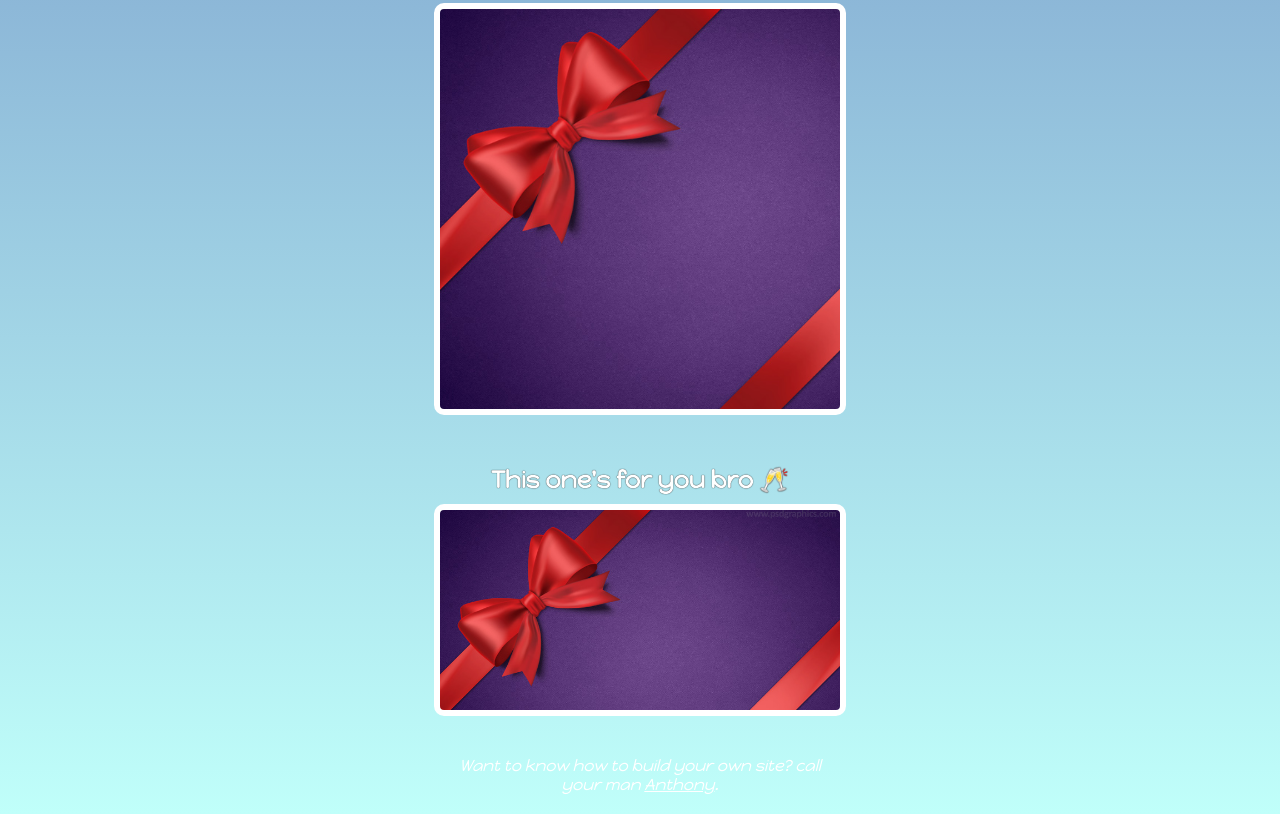
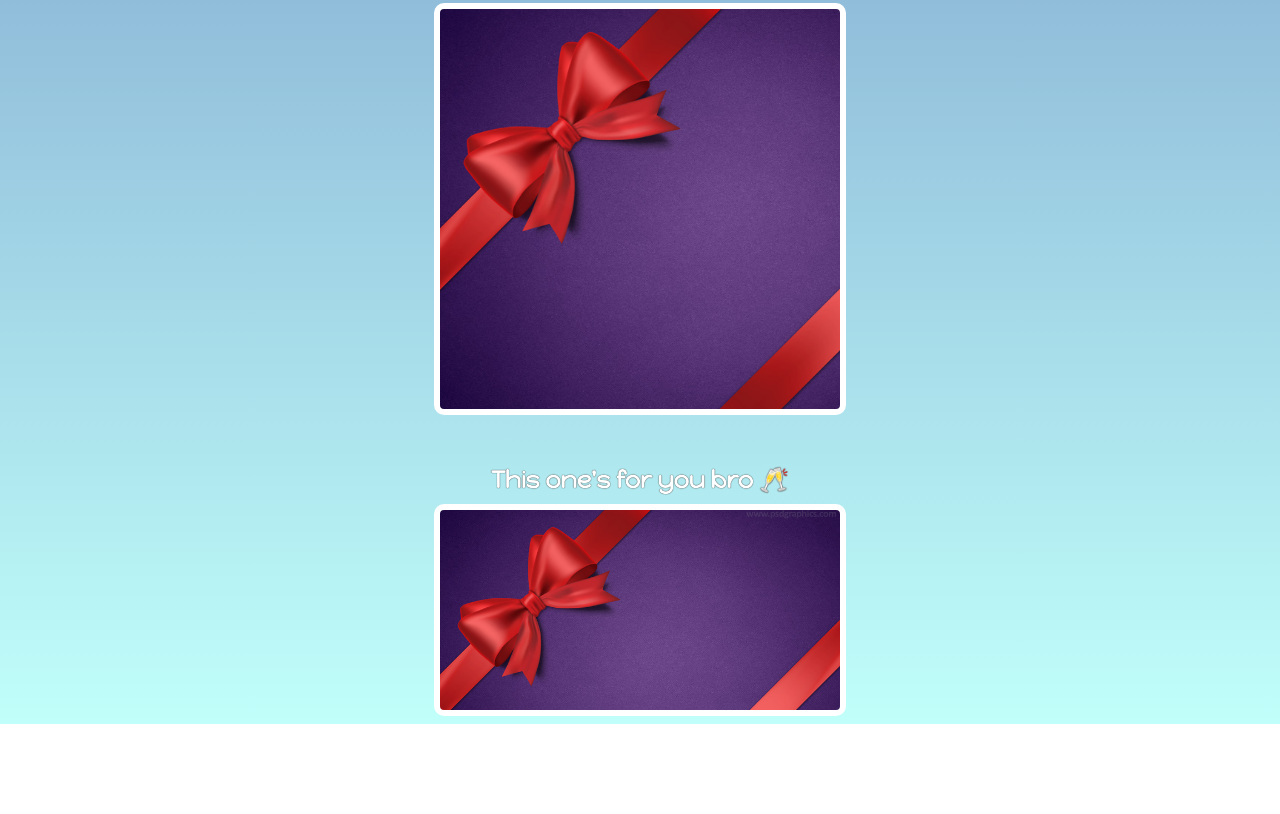
Before and after one commit to Neatup1/Frass-Box, a plain HTML site: page index.html in a window 1280 px wide. Shown: the part 2082-2896 px from the top of the page. After the commit the page ends 2806 px from the top, so only its background shows below. Drawn offline with Linux system fonts and the light colour scheme.

Commit message:
Update index.html

```diff
--- a/index.html
+++ b/index.html
@@ -42,9 +42,5 @@
       <h2 class="gift-title">This one's for you bro 🥂</h2>
       <div class="frass-gift" id="frass-gift-cheers"></div>
     </div>
-    <p id="footer">
-      Want to know how to build your own site? call your man
-      <a href="tel:18763703508">Anthony</a>.
-    </p>
   </body>
 </html>
```
